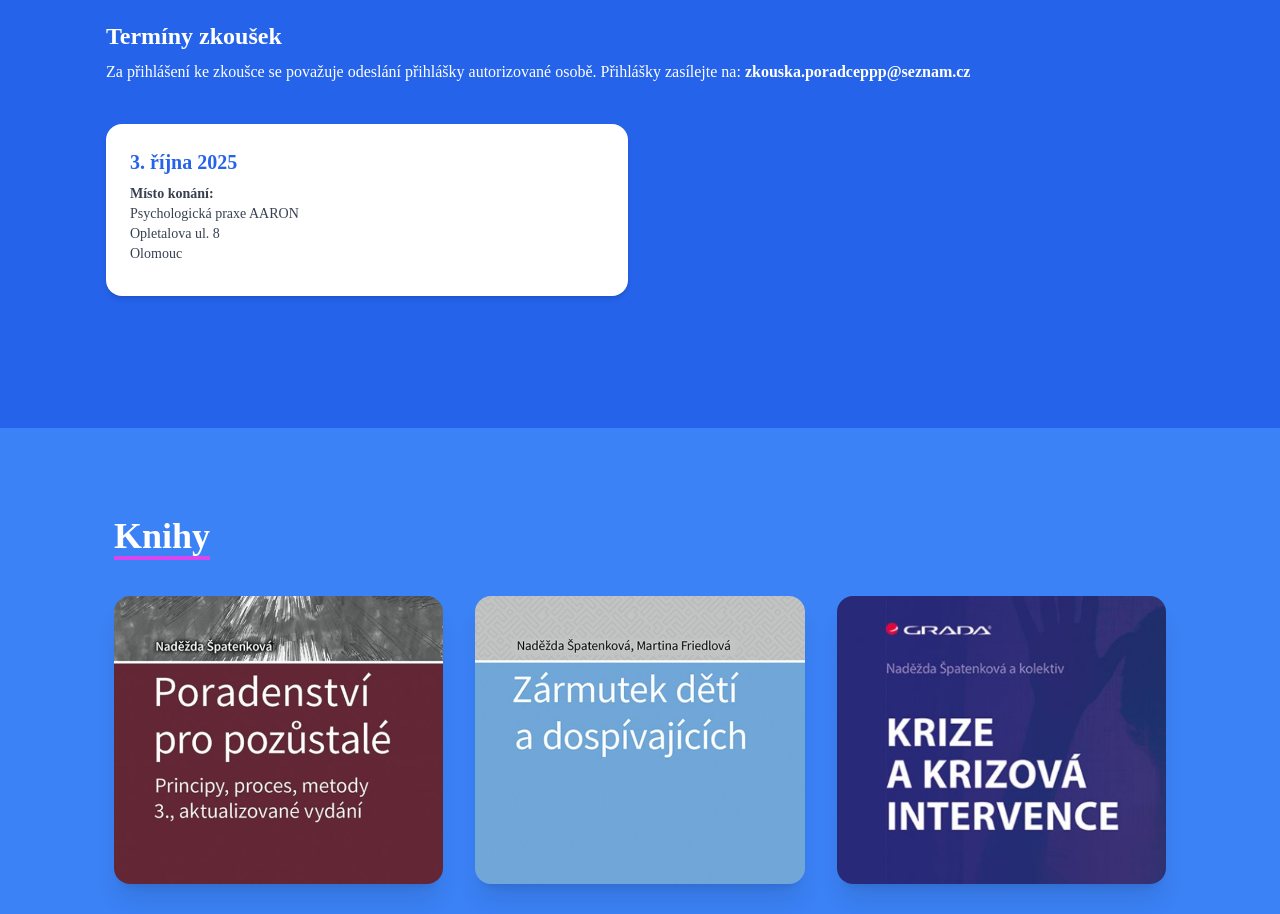
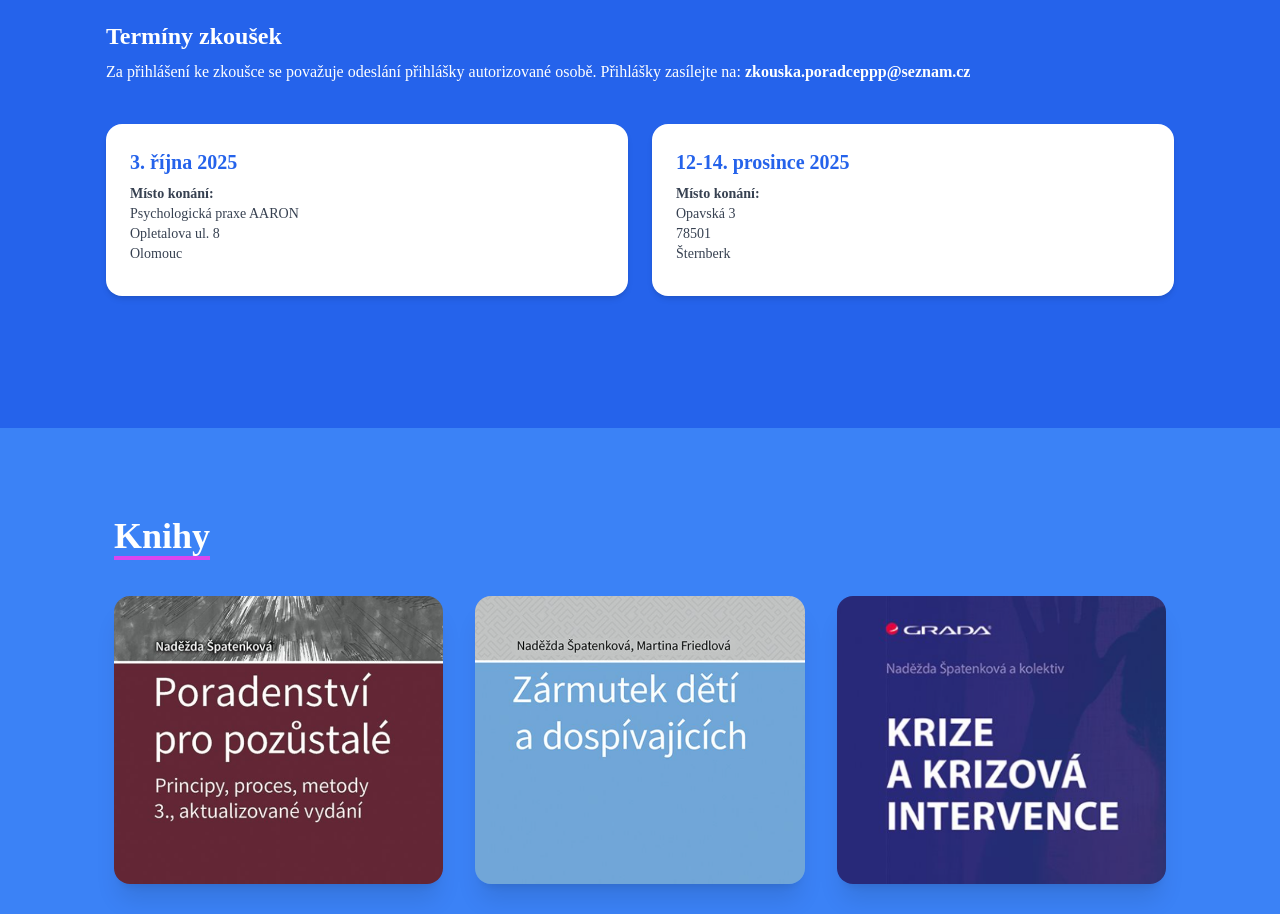
Before and after one commit to mato2300/zkouskaPPP, a React (Create React App) app: page / in a window 1280 px wide. Shown: the part 2380-3294 px from the top of the page. Built offline with nearby package versions, Linux system fonts and the light colour scheme.

Commit message:
Initial commit

```diff
--- a/src/components/Skills.js
+++ b/src/components/Skills.js
@@ -128,18 +128,19 @@ const Skills = () => {
   ),
       // description: "Praktický kurz zaměřený na zvládání stresu a hledání rovnováhy."
     },
-    // {
-    //   id: 2,
-    //   title: "Kurz komunikace v obtížných situacích",
-    //   date: "15. 9. 2025",
-    //   description: "Trénink dovedností potřebných pro citlivou a účinnou komunikaci."
-    // },
-    // {
-    //   id: 3,
-    //   title: "Kurz péče o pozůstalé",
-    //   date: "10. 10. 2025",
-    //   description: "Kurz zaměřený na podporu pozůstalých v krizových životních situacích."
-    // }
+    {
+      id: 2,
+      title: "12-14. prosince 2025",
+        date: (
+    <div>
+  <span class="font-bold">Místo konání:</span><br />
+  <div>Opavská 3</div>
+  <div>78501</div>
+  <div>Šternberk</div>
+</div>
+  ),
+      // description: "Praktický kurz zaměřený na zvládání stresu a hledání rovnováhy."
+    },
   ]
 
   return (
```
